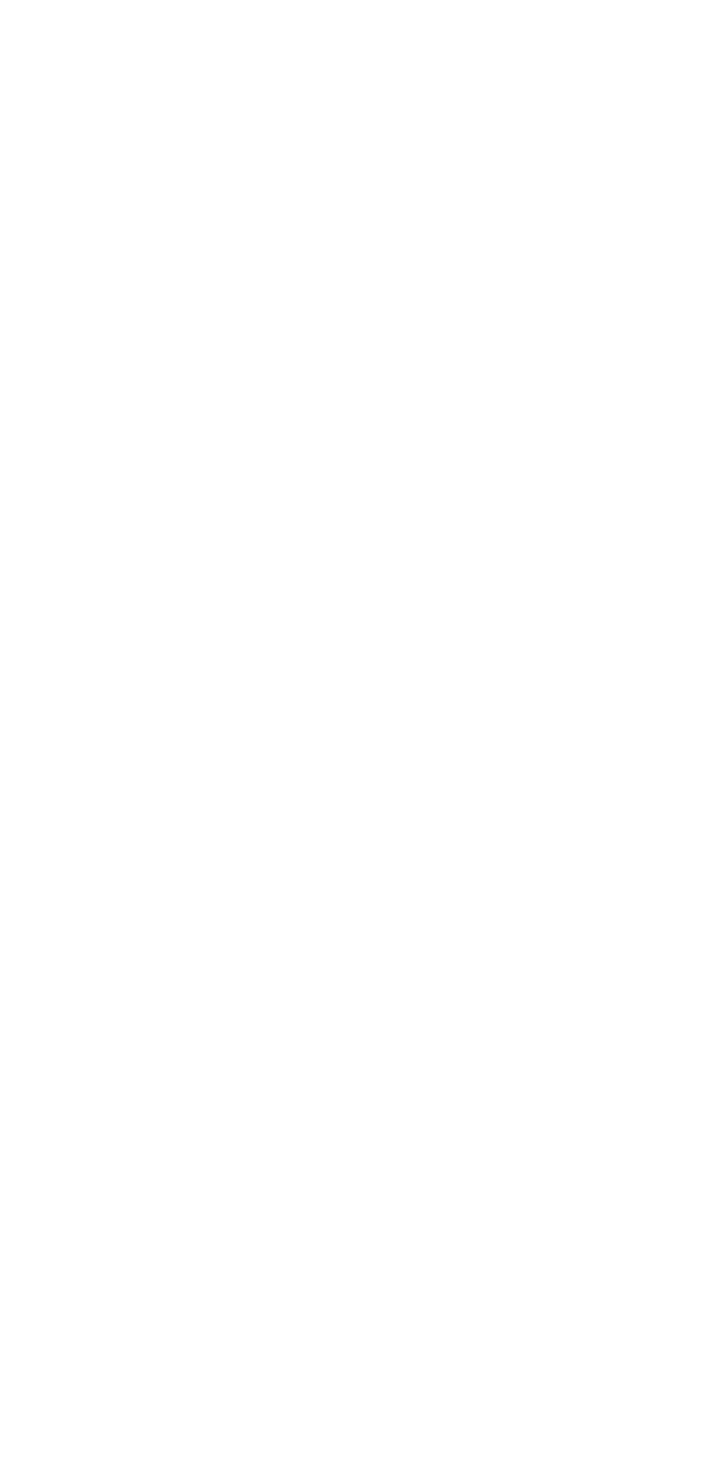
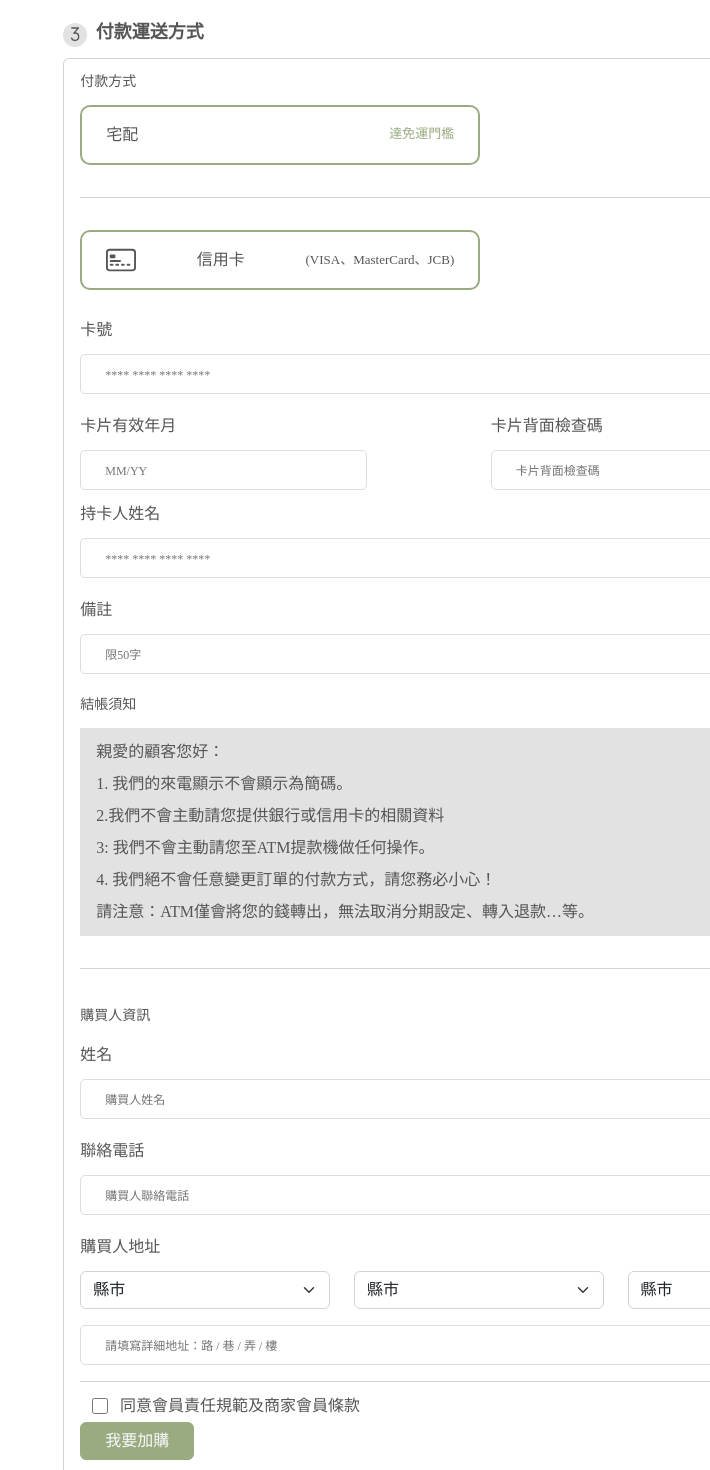
Before and after one commit to henry4682/wholesome-project, a React (Create React App) app: page /shoppingCart in a window 1280 px wide. Shown: the part 1060-2530 px from the top of the page, without its empty margins (570-1280 px from the left). Before the commit the page ends 1003 px from the top, so only its background shows below. Built offline with nearby package versions, Linux system fonts and the light colour scheme.

Commit message:
merge shoppingcart from Taja

```diff
--- a/src/pages/ShoppingCart/components/CartCoupon.js
+++ b/src/pages/ShoppingCart/components/CartCoupon.js
@@ -1,8 +1,27 @@
 import React from 'react';
 import '../styles/CartCoupon.scss';
+import { RiNumber2 } from 'react-icons/ri';
 
 function CartCoupon(props) {
-  // return <div>優惠券</div>;
+  return (
+    <div className="mt-5">
+      <div className="position-absolute number rounded-circle bg-secondary "></div>
+      <RiNumber2 className="mx-auto ms-1 " />
+      <span className="title ms-2"> 優惠券</span>
+      <div className="card mt-3">
+        <form action="" className="coupon">
+          <label className='subtitle'>優惠券代碼</label>
+          <br />
+          <input
+            className=" mt-3 px-4"
+            type="text"
+            placeholder="請輸入優惠券代碼"
+          />
+          <button className="ms-2 btn-md px-4 py-2">確認</button>
+        </form>
+      </div>
+    </div>
+  );
 }
 
 export default CartCoupon;
--- a/src/pages/ShoppingCart/components/CartMain.js
+++ b/src/pages/ShoppingCart/components/CartMain.js
@@ -25,9 +25,9 @@ function CartMain(props) {
               <div className="delete col-1"></div>
             </li>
             <li className="d-flex row align-items-center my-3">
-              <div className="d-flex detail col-2">
+              <div className="d-flex detail col-5 align-items-center ">
                 <img className="product_pic" src="" alt="" />
-                <div className="m-5">蘋果醋</div>
+                <div className="ms-3">蘋果醋</div>
               </div>
               <div className="price col-2">
                 <div>
@@ -59,7 +59,7 @@ function CartMain(props) {
           <div className="title ms-2 my-3">訂單加購商品區</div>
 
           <hr />
-          <div >
+          <div>
             <ul className="d-flex justify-content-between">
               <button className="bg-secondary">
                 <IoIosArrowDropleftCircle size={30} />
--- a/src/pages/ShoppingCart/components/Shipping.js
+++ b/src/pages/ShoppingCart/components/Shipping.js
@@ -1,9 +1,144 @@
 import React from 'react';
 import '../styles/Shipping.scss';
-
+import { RiNumber3 } from 'react-icons/ri';
+import { BsCreditCard2Front } from 'react-icons/bs';
 
 function Shipping(props) {
-  // return <div>付款運送方式</div>;
+  return (
+    <div className="my-5">
+      <div className="position-absolute number rounded-circle bg-secondary "></div>
+      <RiNumber3 className="mx-auto ms-1 " />
+      <span className="title ms-2"> 付款運送方式</span>
+      <div className="card mt-3">
+        <div className="subtitle">付款方式</div>
+        <button className="btn-large my-3 ">
+          <div className="d-flex justify-content-between">
+            宅配
+            <span className="fee">達免運門檻</span>
+          </div>
+        </button>
+        <hr />
+        <button className="btn-large my-3 ">
+          <div className="d-flex justify-content-between align-items-center">
+            <BsCreditCard2Front size={30} />
+            信用卡
+            <span>(VISA、MasterCard、JCB)</span>
+          </div>
+        </button>
+        <form action="" className="credit-card mt-3">
+          <label>卡號</label>
+          <br />
+          <input
+            className=" mt-3 px-4"
+            type="text"
+            placeholder="**** **** **** **** "
+          />
+          <div className="row mt-4">
+            <div className="col-6">
+              <label>卡片有效年月</label>
+              <br />
+              <input className=" mt-3 px-4" type="text" placeholder="MM/YY" />
+            </div>
+            <div className="col-6">
+              <label>卡片背面檢查碼</label>
+              <br />
+              <input
+                className=" mt-3 px-4"
+                type="text"
+                placeholder="卡片背面檢查碼 "
+              />
+            </div>
+          </div>
+          <label className="mt-3">持卡人姓名</label>
+          <br />
+          <input
+            className=" mt-3 px-4"
+            type="text"
+            placeholder="**** **** **** **** "
+          />
+          <br />
+          <label className="mt-4">備註</label>
+          <br />
+          <input className=" mt-3 px-4" type="text" placeholder="限50字" />
+        </form>
+        <div className="subtitle mt-4">結帳須知</div>
+        <div className="my-3 p-3 bg-secondary">
+          <p> 親愛的顧客您好：</p>
+          <br />
+          <p> 1. 我們的來電顯示不會顯示為簡碼。</p>
+          <br />
+          <p>2.我們不會主動請您提供銀行或信用卡的相關資料</p>
+          <br />
+          <p>3: 我們不會主動請您至ATM提款機做任何操作。</p>
+          <br />
+          <p>4. 我們絕不會任意變更訂單的付款方式，請您務必小心！</p>
+          <br />
+          <p>請注意：ATM僅會將您的錢轉出，無法取消分期設定、轉入退款…等。</p>
+        </div>
+        <hr />
+        <div className="subtitle mt-4">購買人資訊</div>
+
+        <form action="" className="member">
+          <label className="mt-4">姓名</label>
+          <br />
+          <input className="mt-3 px-4" type="text" placeholder="購買人姓名" />
+          <br />
+          <label className="mt-4">聯絡電話</label>
+          <br />
+          <input
+            className="mt-3 px-4"
+            type="text"
+            placeholder="購買人聯絡電話"
+          />
+          <br />
+          <label className="mt-4 ">購買人地址</label>
+          <div className="row">
+            <div className=" mt-3 col-4">
+              <select class="form-select" aria-label="Default select example">
+                <option selected>縣市</option>
+                <option value="1">One</option>
+                <option value="2">Two</option>
+                <option value="3">Three</option>
+              </select>
+            </div>
+            <div className=" mt-3 col-4">
+              <select class="form-select" aria-label="Default select example">
+                <option selected>縣市</option>
+                <option value="1">One</option>
+                <option value="2">Two</option>
+                <option value="3">Three</option>
+              </select>
+            </div>
+            <div className=" mt-3 col-4">
+              <select class="form-select" aria-label="Default select example">
+                <option selected>縣市</option>
+                <option value="1">One</option>
+                <option value="2">Two</option>
+                <option value="3">Three</option>
+              </select>
+            </div>
+          </div>
+          <input
+            className="mt-3 px-4"
+            type="text"
+            placeholder="請填寫詳細地址：路 / 巷 / 弄 / 樓"
+          />
+          <hr />
+          <div className="d-flex shipping-term my-2">
+            <input type="checkbox" id="secret" name="secret" />
+            <label for="secret">同意會員責任規範及商家會員條款</label>
+          </div>
+
+          <button
+            type="submit"
+            className=" btn btn-primary text-light px-4 align-items-stretch"
+          >
+            我要加購
+          </button>
+        </form>
+      </div>
+    </div>
+  );
 }
 
 export default Shipping;
--- a/src/pages/ShoppingCart/styles/CartCoupon.scss
+++ b/src/pages/ShoppingCart/styles/CartCoupon.scss
@@ -0,0 +1,22 @@
+@mixin input($w, $h) {
+ width: calc(100% - $w);
+  height: 40px;
+  border: #dddddd 1px solid;
+  border-radius: 5px;
+}
+
+
+.btn-md {
+  background-color: #abb4bb;
+  border-radius: 5px;
+  color: white;
+  height: 40px;
+}
+
+.coupon input {
+ @include input(100px,60px )
+}
+
+.subtitle{
+  font-size: 14px;
+}
--- a/src/pages/ShoppingCart/styles/Shipping.scss
+++ b/src/pages/ShoppingCart/styles/Shipping.scss
@@ -0,0 +1,36 @@
+@mixin btn-large($w, $h) {
+  width: $w;
+  height: $h;
+  border: 2px solid #9aab82;
+  border-radius: 10px;
+  padding-left: 24px;
+  padding-right: 24px;
+}
+
+@mixin input($w, $h) {
+  width: calc(100% - $w);
+  height: $h;
+  border: #dddddd 1px solid;
+  border-radius: 5px;
+}
+
+.btn-large {
+  @include btn-large(400px, 60px);
+}
+
+.fee {
+  color: #9aab82;
+}
+
+.credit-card input {
+  @include input(100px, 40px);
+}
+
+.member input {
+  @include input(100px, 40px);
+}
+
+.shipping-term input {
+  @include input(95%, 0px);
+  height: 16px;
+}
--- a/src/pages/ShoppingCart/styles/index.scss
+++ b/src/pages/ShoppingCart/styles/index.scss
@@ -3,7 +3,9 @@
   // outline: 1px solid black;
 }
 
-
+::placeholder{
+  font-size: 12px;
+}
 
 ul {
   list-style-type: none;
@@ -142,6 +144,8 @@ table {
   border-spacing: 0;
 }
 
+
+
 button {
   cursor: pointer;
   background-color: transparent;
```
